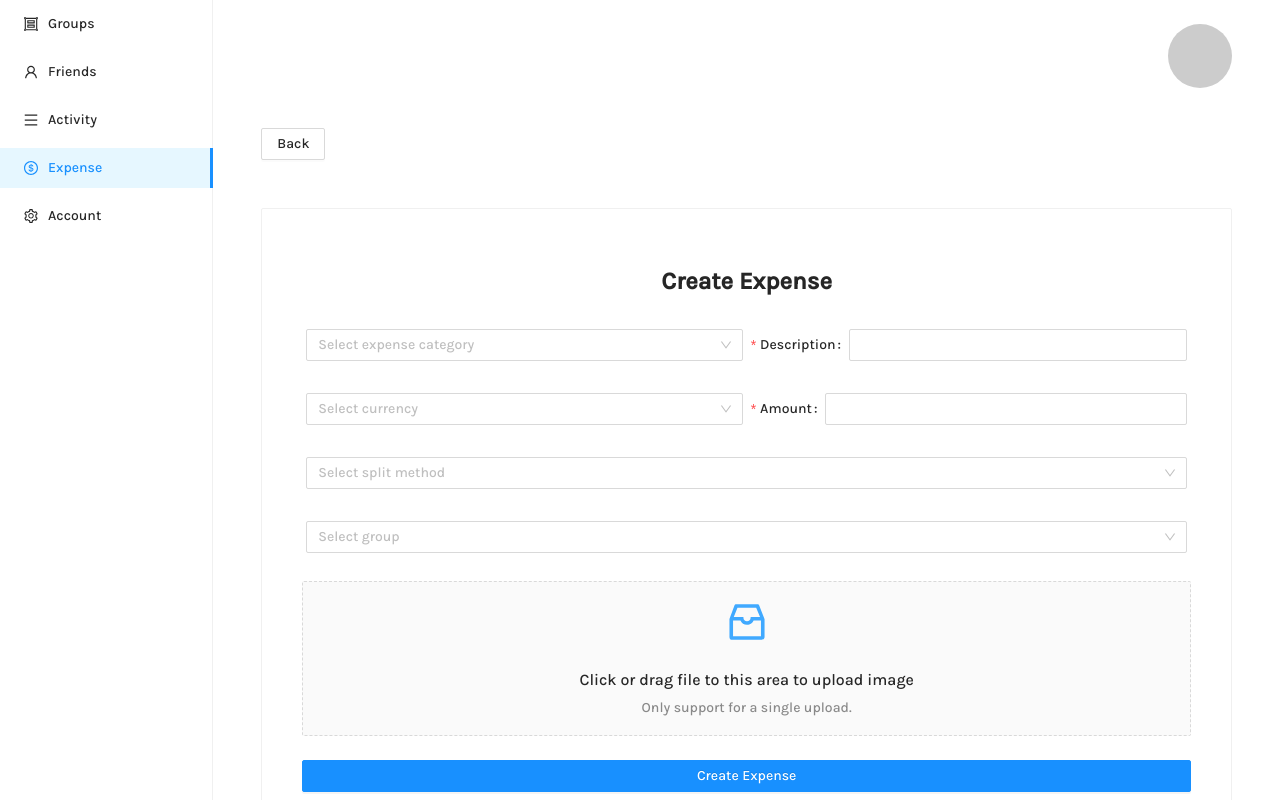
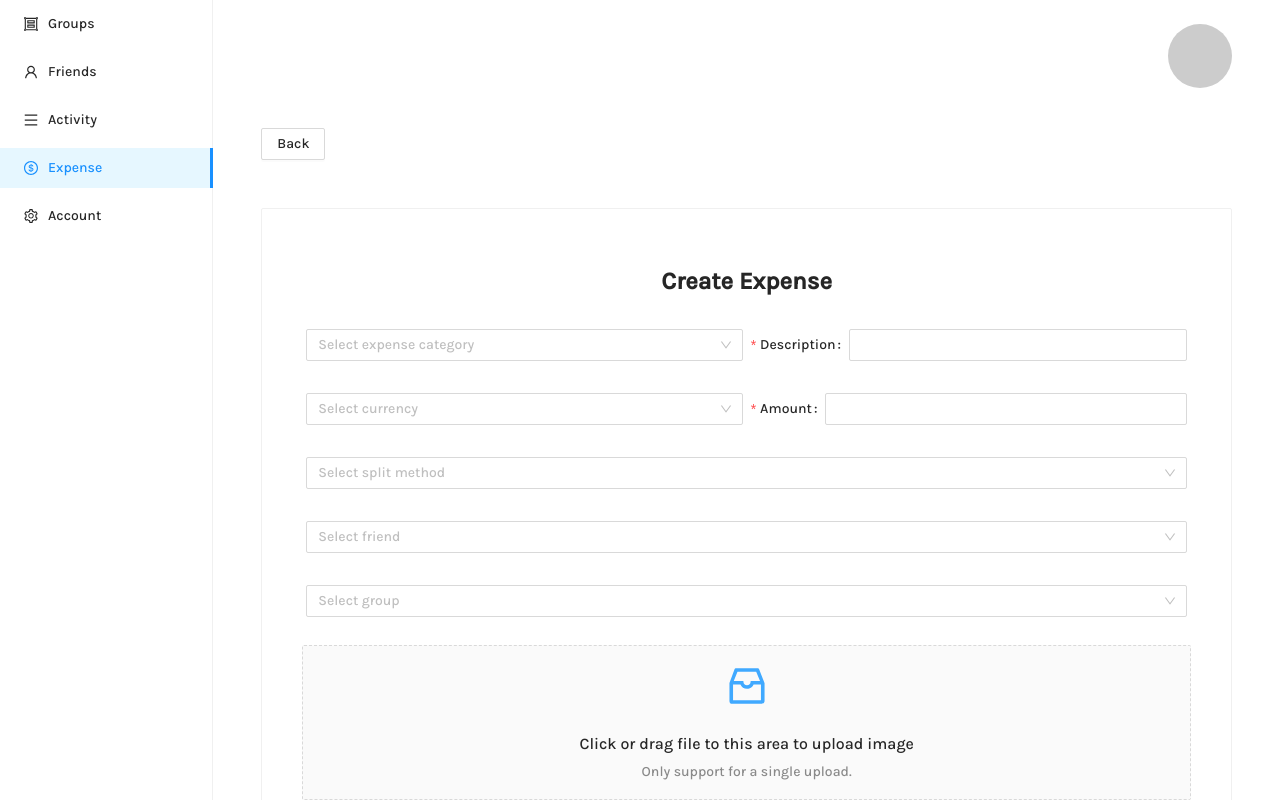
Before and after one commit to yeukfei02/divisionly-web, a React (Create React App) app: page /dashboard/expenses/create-expense in a window 1280 px wide. Shown: the top 800 px of the page. Built offline with nearby package versions, Linux system fonts and the light colour scheme.

Commit message:
feat: 🎸 add friend_id in create expense

```diff
--- a/src/components/expense/CreateExpense.tsx
+++ b/src/components/expense/CreateExpense.tsx
@@ -41,6 +41,7 @@ function CreateExpense(): JSX.Element {
 
   const [currentPage, setCurrentPage] = useState("expenses");
 
+  const [friends, setFriends] = useState([]);
   const [groups, setGroups] = useState([]);
   const [expenseCategories, setExpenseCategories] = useState([]);
   const [currencies, setCurrencies] = useState([]);
@@ -48,14 +49,44 @@ function CreateExpense(): JSX.Element {
   const [splitMethod, setSplitMethod] = useState("");
   const [expenseCategoryId, setExpenseCategoryId] = useState("");
   const [currencyId, setCurrencyId] = useState("");
+  const [friendId, setFriendId] = useState("");
   const [groupId, setGroupId] = useState("");
   const [image, setImage] = useState({});
 
   useEffect(() => {
+    getFriendsRequest();
     getGroupsRequest();
     getExpenseCategoriesRequest();
     getCurrenciesRequest();
   }, []);
+
+  const getFriendsRequest = async () => {
+    try {
+      const token = localStorage.getItem("token");
+      const userId = localStorage.getItem("userId");
+      if (token && userId) {
+        const response = await axios.get(`${rootUrl}/friends`, {
+          params: {
+            user_id: userId,
+          },
+          headers: {
+            Authorization: `Bearer ${token}`,
+          },
+        });
+
+        if (response && response.status === 200) {
+          const responseData = response.data;
+          console.log("responseData = ", responseData);
+
+          if (responseData && responseData.friends) {
+            setFriends(responseData.friends);
+          }
+        }
+      }
+    } catch (e) {
+      console.log("error = ", e);
+    }
+  };
 
   const getGroupsRequest = async () => {
     try {
@@ -191,6 +222,7 @@ function CreateExpense(): JSX.Element {
         formData.append("amount", amount.toString());
         formData.append("split_method", splitMethod);
         formData.append("user_id", userId);
+        formData.append("friend_id", friendId);
         formData.append("group_id", groupId);
         formData.append("image", image as any);
 
@@ -229,6 +261,11 @@ function CreateExpense(): JSX.Element {
   const onCurrencyChange = (value: any) => {
     console.log("selected currency = ", value);
     setCurrencyId(value);
+  };
+
+  const onFriendChange = (value: any) => {
+    console.log("selected friend = ", value);
+    setFriendId(value);
   };
 
   const onGroupChange = (value: any) => {
@@ -330,7 +367,7 @@ function CreateExpense(): JSX.Element {
                 <Col span={12} className="p-1">
                   <Form.Item>
                     <Select
-                      showSearch
+                      // showSearch
                       style={{ width: "100%" }}
                       placeholder="Select expense category"
                       optionFilterProp="children"
@@ -434,6 +471,26 @@ function CreateExpense(): JSX.Element {
                 <Select
                   showSearch
                   style={{ width: "100%" }}
+                  placeholder="Select friend"
+                  optionFilterProp="children"
+                  onChange={onFriendChange}
+                  onFocus={onFocus}
+                  onBlur={onBlur}
+                  onSearch={onSearch}
+                  filterOption={(input: string, option: any) =>
+                    option.children
+                      .toLowerCase()
+                      .indexOf(input.toLowerCase()) >= 0
+                  }
+                >
+                  {renderFriendOptions()}
+                </Select>
+              </Form.Item>
+
+              <Form.Item className="p-1">
+                <Select
+                  showSearch
+                  style={{ width: "100%" }}
                   placeholder="Select group"
                   optionFilterProp="children"
                   onChange={onGroupChange}
@@ -521,6 +578,22 @@ function CreateExpense(): JSX.Element {
     return currencyOptions;
   };
 
+  const renderFriendOptions = () => {
+    let friendOptions = null;
+
+    if (friends) {
+      friendOptions = friends.map((friend: any, i: number) => {
+        return (
+          <Option key={i} value={friend.id}>
+            {friend.name}
+          </Option>
+        );
+      });
+    }
+
+    return friendOptions;
+  };
+
   const renderGroupOptions = () => {
     let groupOptions = null;
 
```
